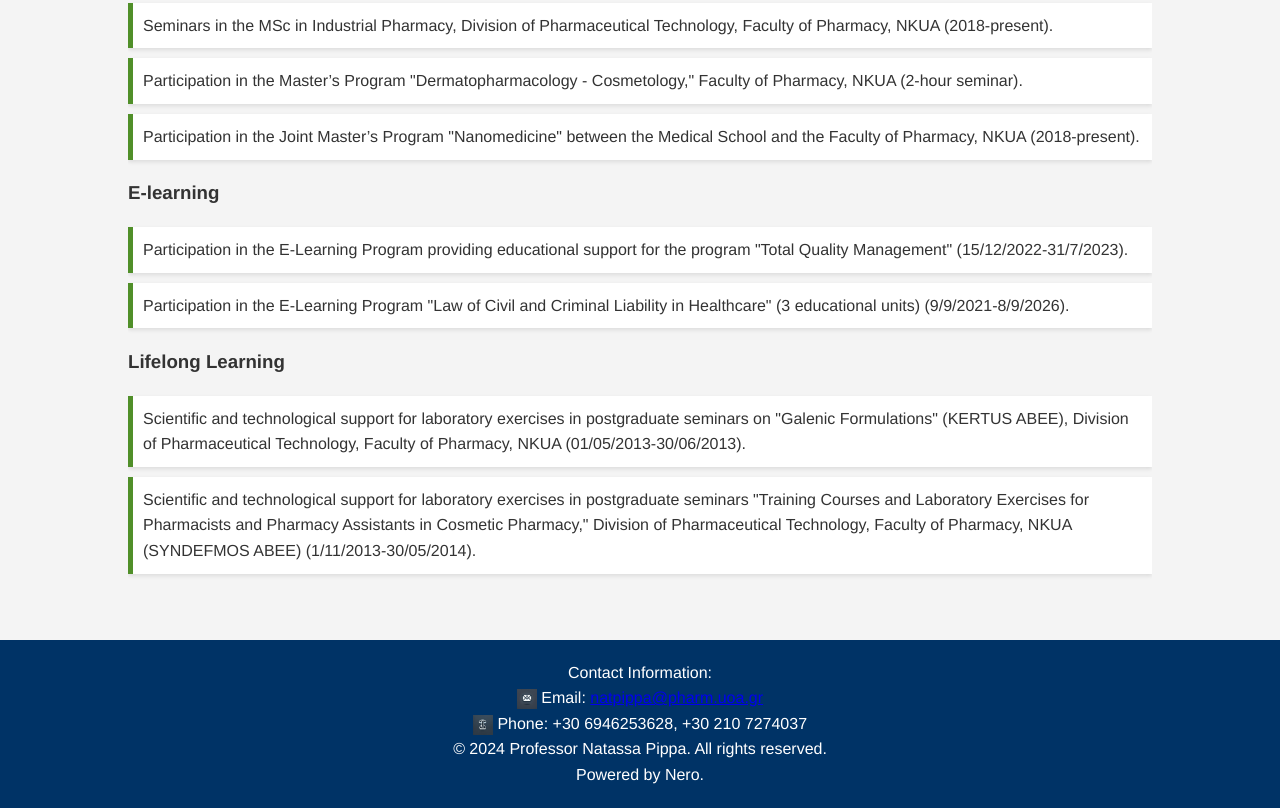
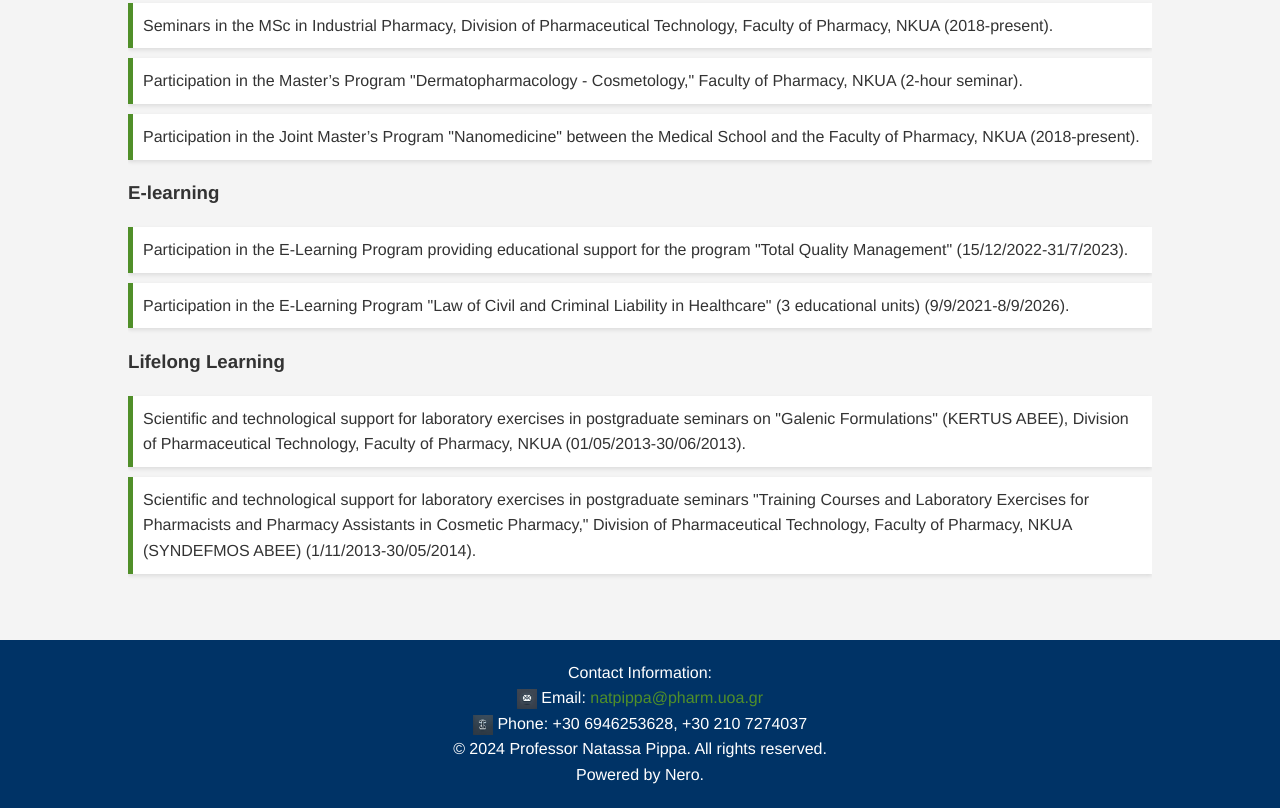
Before and after one commit to tkrinas/natlab.github.io, a plain HTML site: page index_nat.html in a window 1280 px wide. Shown: the part 5749-6557 px from the top of the page. Drawn offline with Linux system fonts and the light colour scheme.

Commit message:
fix email

```diff
--- a/index_nat.html
+++ b/index_nat.html
@@ -299,7 +299,7 @@
         <p>Contact Information:</p>
         <p>
             <img src="images/email-icon.jpeg" alt="Email Icon" style="width: 20px; vertical-align: middle;">
-            Email: <a href="mailto:natpippa@pharm.uoa.gr">natpippa@pharm.uoa.gr</a>
+            Email: <a href="mailto:natpippa@pharm.uoa.gr" class="email-link">natpippa@pharm.uoa.gr</a>
         </p>
         <p>
             <img src="images/phone-icon.jpeg" alt="Phone Icon" style="width: 20px; vertical-align: middle;">
--- a/style.css
+++ b/style.css
@@ -291,6 +291,25 @@ footer p {
     margin-right: 5px;
 }
 
+
+/* Styling for the email link */
+.email-link {
+    color: #508f29; /* Green color for visibility */
+    text-decoration: none;
+    font-size: 16px;
+}
+
+/* Hover effect for email link */
+.email-link:hover {
+    color: #3a6b1e; /* Darker green on hover */
+}
+
+/* Visited email link color */
+.email-link:visited {
+    color: #508f29; /* Keep visited email links green */
+}
+
+
 /* Mobile responsiveness */
 @media (max-width: 768px) {
     .header-container {
```
